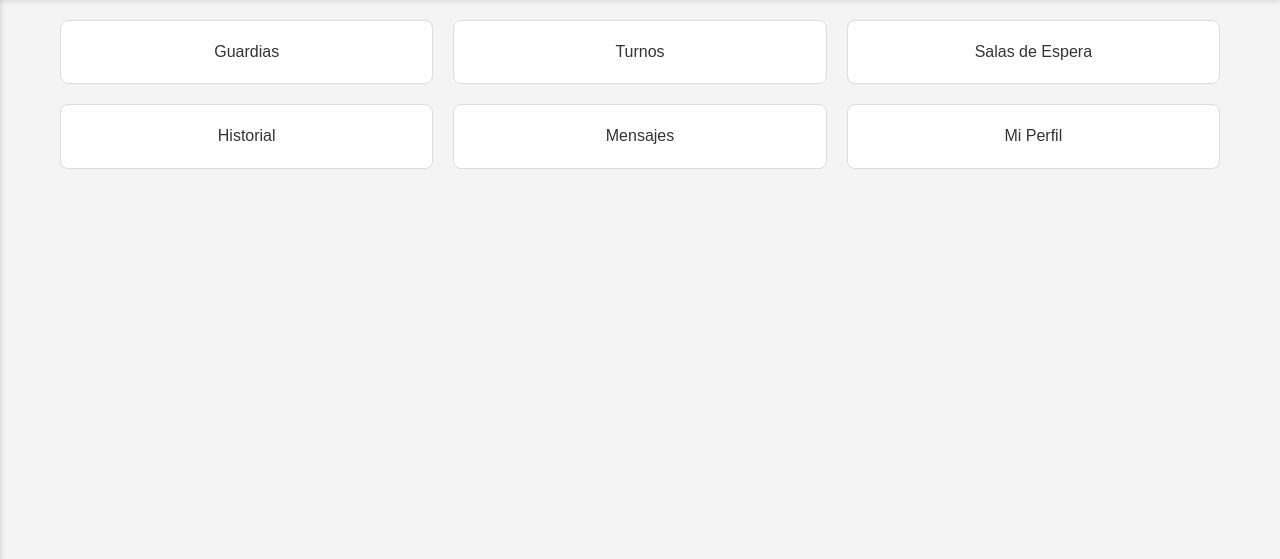
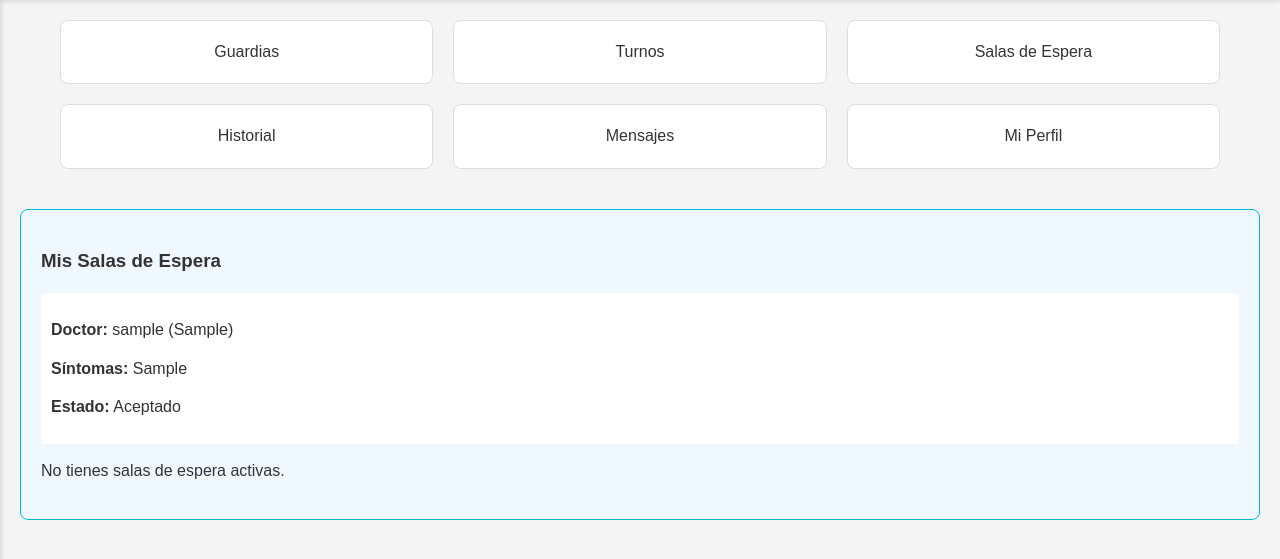
Before and after one commit to ejextr/telemedicina, a Flask app: page /dashboard in a window 1280 px wide. Shown: the part 85-644 px from the top of the page. Run offline with Flask 3, Linux system fonts and the light colour scheme; a user stored in the database is signed in; tables that the repository leaves empty hold one stand-in row (values such as "Sample post").

Commit message:
Show all waiting room requests for doctors and patient's waiting rooms in dashboard

```diff
--- a/flask_app.py
+++ b/flask_app.py
@@ -173,7 +173,7 @@ def enter_waiting_room(doctor_id):
 def waiting_requests():
     if current_user.role != 'doctor':
         return redirect(url_for('dashboard'))
-    requests = WaitingRoom.query.filter_by(doctor_id=current_user.id, status='pending').all()
+    requests = WaitingRoom.query.filter_by(doctor_id=current_user.id).order_by(WaitingRoom.id.desc()).all()
     return render_template('waiting_requests.html', requests=requests)
 
 @app.route('/accept_waiting/<int:id>', methods=['POST'])
--- a/templates/dashboard.html
+++ b/templates/dashboard.html
@@ -161,19 +161,26 @@
         <a href="{{ url_for('messages') }}" class="dashboard-button">Mensajes</a>
         <a href="#" class="dashboard-button">Mi Perfil</a>
     </div>
-    {% set waiting = namespace(found=None) %}
-    {% for w in current_user.waiting_rooms %}
-        {% if w.status == 'in_room' %}
-            {% set waiting.found = w %}
+    <div style="margin: 20px; padding: 20px; background-color: #f0f8ff; border: 1px solid #00bcd4; border-radius: 8px;">
+        <h3>Mis Salas de Espera</h3>
+        {% set has_waiting = false %}
+        {% for w in current_user.waiting_rooms %}
+            {% set has_waiting = true %}
+            <div style="margin: 10px 0; padding: 10px; background-color: white; border-radius: 4px;">
+                <p><strong>Doctor:</strong> {{ w.doctor.username }} ({{ w.doctor.specialty }})</p>
+                <p><strong>Síntomas:</strong> {{ w.symptoms }}</p>
+                <p><strong>Estado:</strong>
+                    {% if w.status == 'pending' %}Pendiente{% elif w.status == 'accepted' %}Aceptado{% elif w.status == 'rejected' %}Rechazado{% elif w.status == 'in_room' %}En Sala Virtual{% endif %}
+                </p>
+                {% if w.status == 'in_room' %}
+                <a href="{{ url_for('chat', user_id=w.doctor_id) }}"><button style="background-color: #00bcd4; color: white; border: none; padding: 8px 16px; border-radius: 4px; cursor: pointer;">Ir al Chat</button></a>
+                {% endif %}
+            </div>
+        {% endfor %}
+        {% if not has_waiting %}
+        <p>No tienes salas de espera activas.</p>
         {% endif %}
-    {% endfor %}
-    {% if waiting.found %}
-    <div style="text-align: center; margin: 20px; padding: 20px; background-color: #e8f5e8; border: 1px solid #4CAF50; border-radius: 8px;">
-        <h3>¡Estás en sala de espera!</h3>
-        <p>El doctor {{ waiting.found.doctor.username }} te hará pasar pronto a la sala virtual.</p>
-        <a href="{{ url_for('chat', user_id=waiting.found.doctor_id) }}">Ir al Chat</a>
     </div>
-    {% endif %}
     <button class="floating-button" onclick="toggleFloatingMenu()">+</button>
     <div class="floating-menu" id="floatingMenu">
         <button onclick="alert('Chat con DocAI próximamente')">Chat con DocAI</button>
```
Also changed, not shown: templates/waiting_requests.html (+5 -2 lines).
